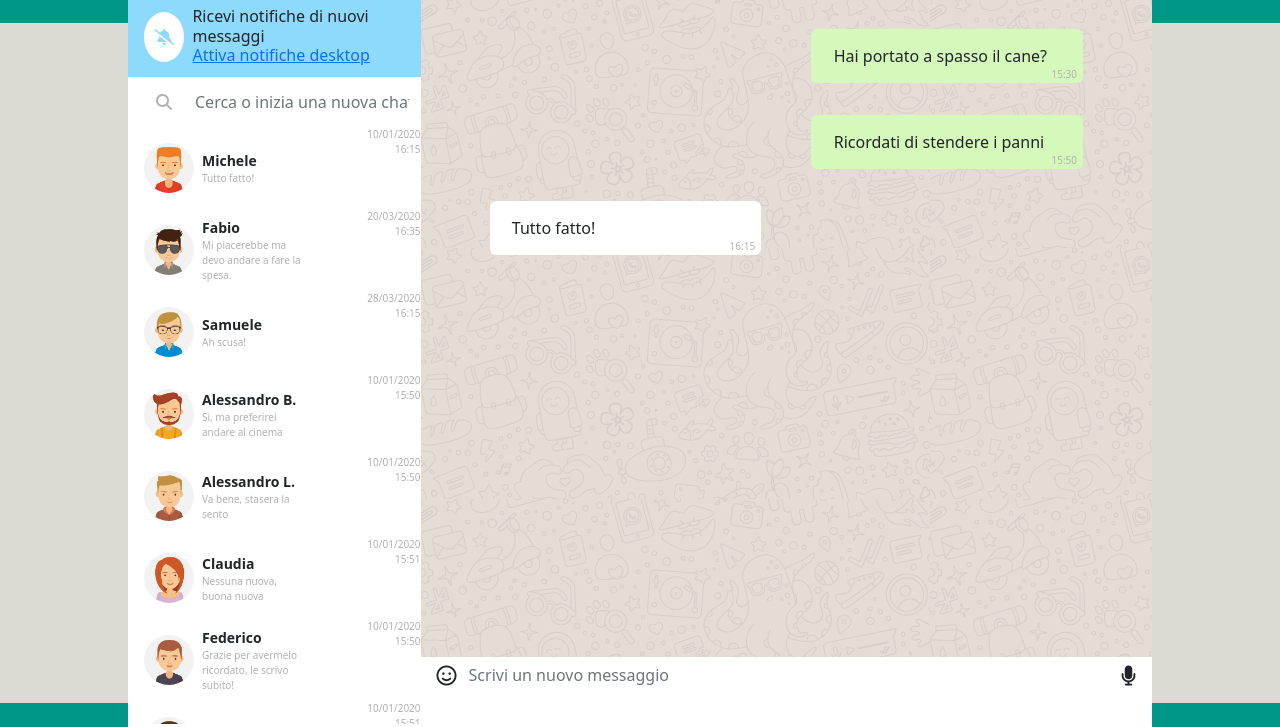
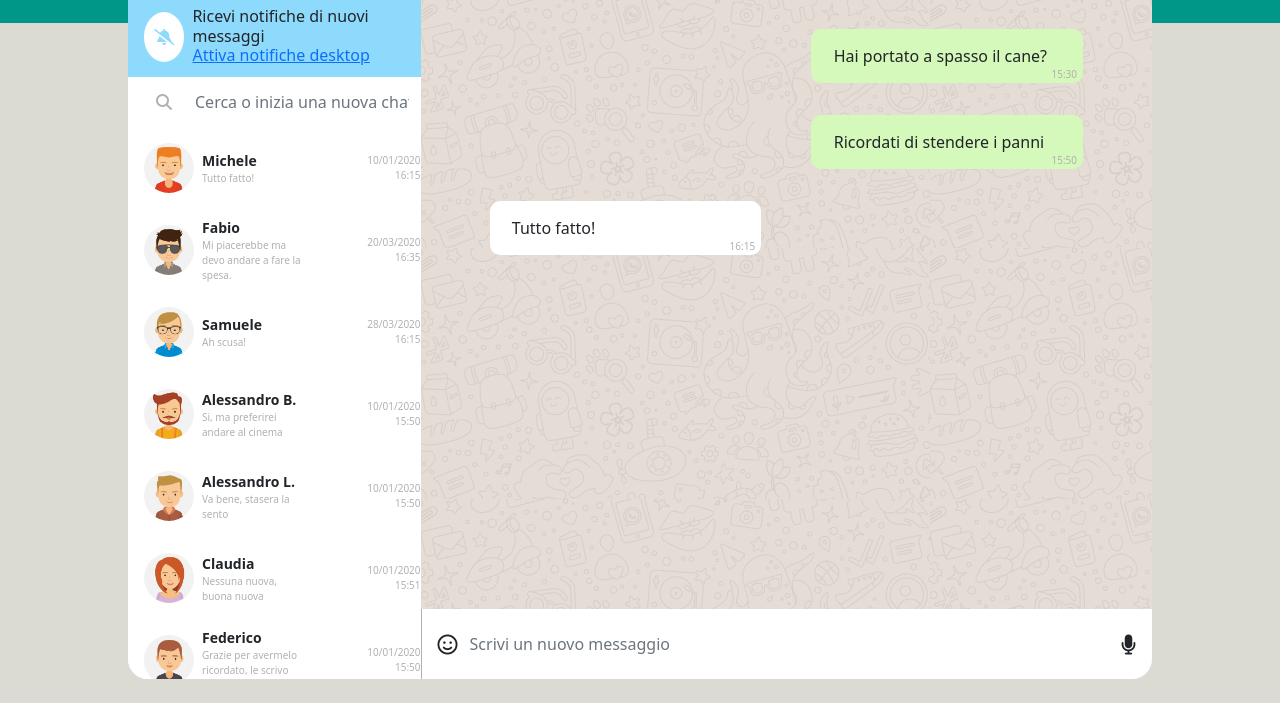
Before and after one commit to Dan97O/vue-boolzapp, a plain HTML site: page index.html in a window 1280 px wide. Shown: the part 97-824 px from the top of the page. After the commit the page ends 800 px from the top, so only its background shows below. Drawn offline with nearby package versions, Linux system fonts and the light colour scheme.

Commit message:
add style borderRadius and edit bannerLeft (ul>li)

```diff
--- a/assets/css/style.css
+++ b/assets/css/style.css
@@ -32,8 +32,9 @@ body{
   width: 80%;
   margin: 0 auto;
   background-color: var(--wa-container-light);
-  height: calc(100% - 3rem);
+  height: calc(100vh - 6vh);
   display: flex;
+  border-radius: 20px;
 }
 
 .banner_left_contacts{
@@ -61,10 +62,15 @@ body{
 .banner_left_contacts header{
   height: 70px;
   background-color: var(--wa-header-bg);
+  border-radius: 20px 0 0 0;
 }
 
 /* #endregion Header profile */
 
+
+.banner_left_contacts main{
+  height: calc(100% - 70px);
+}
 
 /* #region silent mode */
 .silent_mode{
@@ -98,9 +104,10 @@ body{
 
 /* #region users_contacts */
 .users{
-  height: 597px;
-
+  /* height: 597px; */
+  height: calc(100% - 130px);
   overflow-y: auto;
+  border-radius: 0 0 0 20px;
 }
 
 .users div:hover{
@@ -131,12 +138,13 @@ body{
   height: 70px;
   background-color: var(--wa-header-bg);
   border-left: 1px solid var(--wa-header-icon);
+  border-radius: 0 20px 0 0;
 }
 
 
 .contacts_message main{
  background-image: url(../img/mine.jpg);
- height: 660px;
+ height: calc(100% - 140px);
  overflow-y: auto;
 }
 
@@ -151,7 +159,7 @@ body{
   width: 45%;
   min-height: 50px;
   padding: 0 0.25rem 0 1rem;
-  border-radius: 6px;
+  border-radius: 10px;
   margin: 10px 5px;
   position: relative;
   background-color: var(--wa-container-light);
@@ -185,5 +193,7 @@ body{
 
 footer{
   height: 70px;
+  border-left: 1px solid var(--wa-header-icon);
+  border-radius: 0 0 20px 0;
 }
 /* #region Footer */
--- a/index.html
+++ b/index.html
@@ -64,8 +64,8 @@
             aria-label="Search" aria-describedby="search_group">
         </div>
         <!-- /search group -->
-        <div class="users overflow-auto d-flex flex-column ">
-          <div class="d-flex align-items-center bg-white" v-for="(user, index) in contacts" @click="activeChat_change(index)">
+        <ul class="users overflow-auto d-flex flex-column p-0">
+          <li class="d-flex align-items-center bg-white" v-for="(user, index) in contacts" @click="activeChat_change(index)">
             <div class="d-flex justify-content-between w-100 ps-3">
               <div class="d-flex align-items-center" >
                 <img class="img-fluid circle my-3 me-2" :src="user.avatar" alt="user.name">
@@ -76,7 +76,7 @@
                 </div>
                 <!-- /user_txt -->
               </div>
-              <div class="user_hour d-flex flex-column align-items-end">
+              <div class="user_hour d-flex flex-column align-items-end justify-content-center">
                 <div class="hour_message"> {{ (user.messages[user.messages.length - 1].date.split(' ')[0]).toLocaleString('it-IT', { year: 'numeric', month: '2-digit', day: '2-digit' })}}
                 </div>
                 <div class="hour_message">
@@ -86,9 +86,9 @@
               <!-- /user_hour -->
             </div>
             <!-- /d-flex justify-content-between w-100 -->
-          </div>
+          </li>
 
-        </div>
+        </ul>
         <!-- /users -->
       </main>
       <!-- /main -->
@@ -152,7 +152,7 @@
       </main>
 
       <footer>
-        <div class="d-flex justify-content-around align-items-center px-3">
+        <div class="d-flex h-100 justify-content-around align-items-center px-3">
           <i class="fa-regular fa-face-smile fa-lg"></i>
           <input type="text" class="form-control border-0 text_dark" name="newMessage" id="newMessage" v-model="newMessage" @keyup.enter="messageGeneratedTime()"
             placeholder="Scrivi un nuovo messaggio">
```
